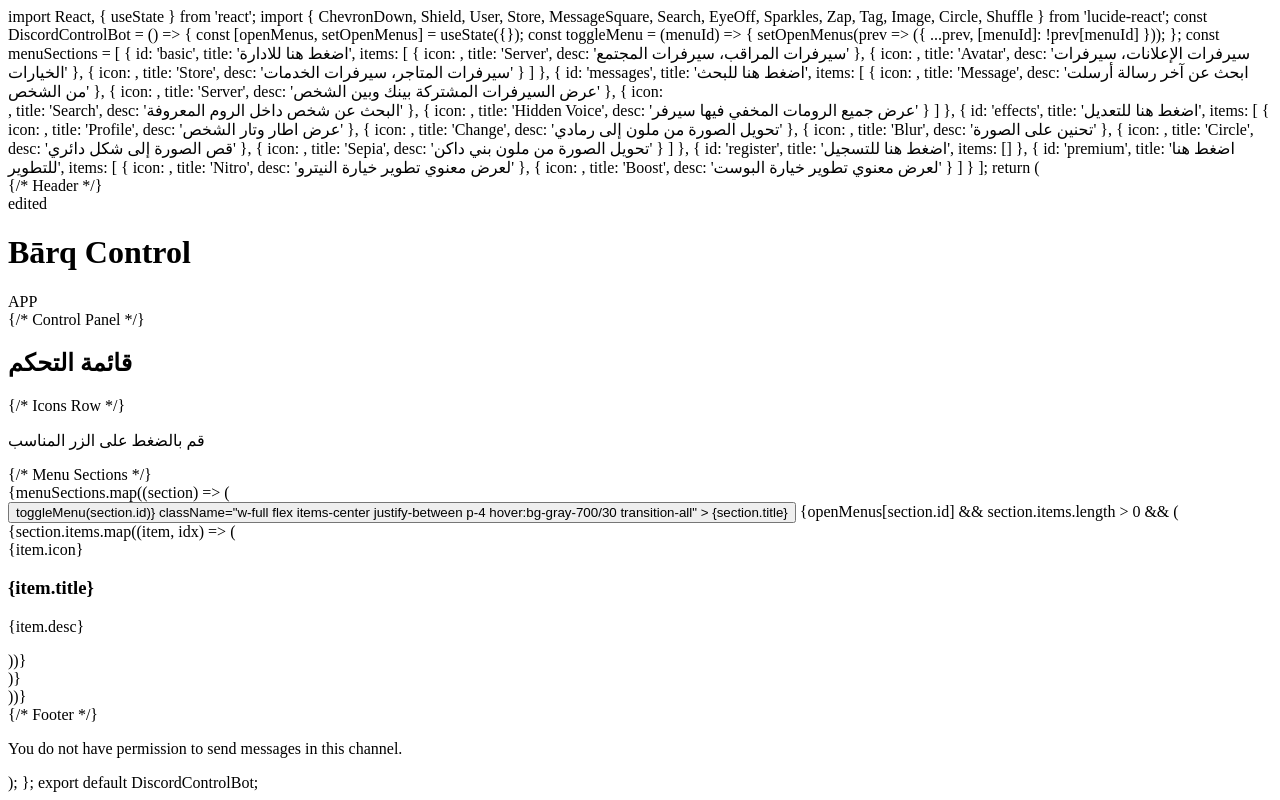
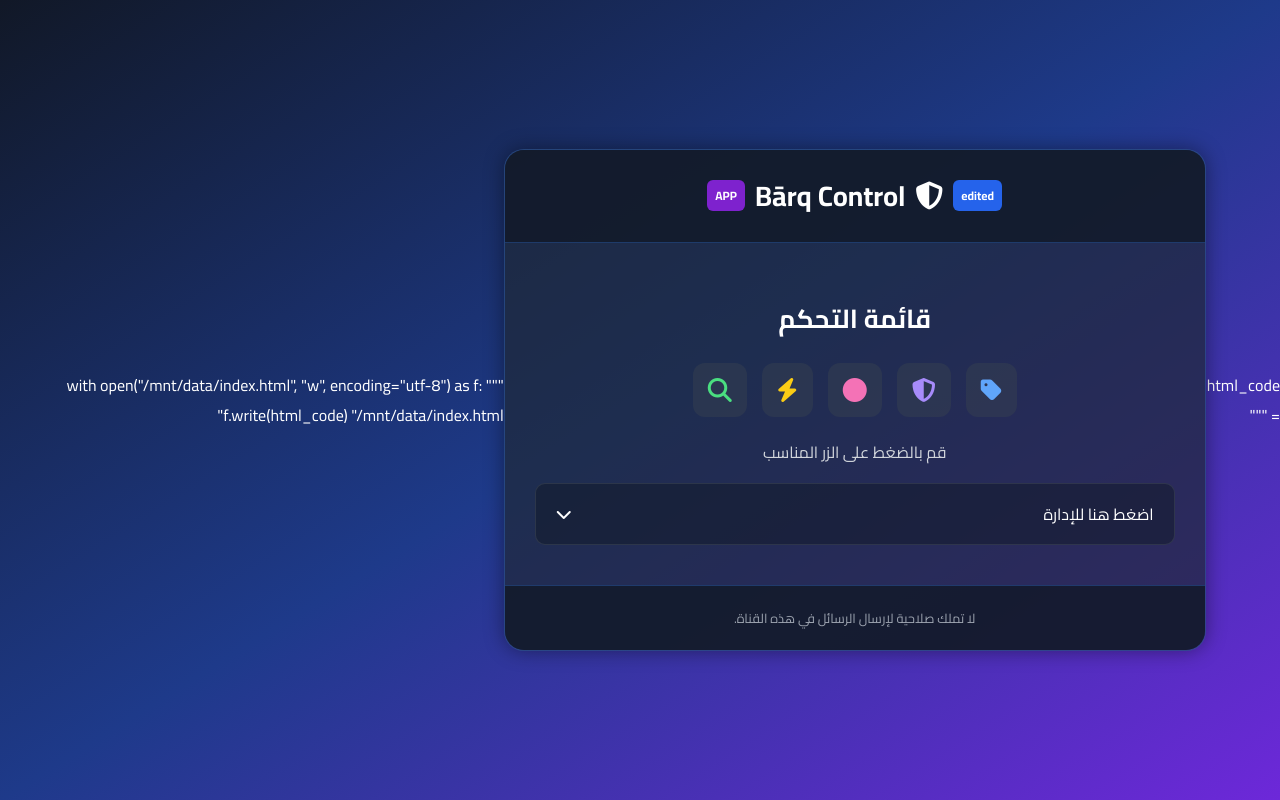
Before and after one commit to TmrdKsa/index, a plain HTML site: page index.html in a window 1280 px wide. Drawn offline with Linux system fonts and the light colour scheme.

Commit message:
Convert DiscordControlBot to static HTML
Replaced React component with static HTML structure for Bārq Control interface.

```diff
--- a/index.html
+++ b/index.html
@@ -1,152 +1,187 @@
-import React, { useState } from 'react';
-import { ChevronDown, Shield, User, Store, MessageSquare, Search, EyeOff, Sparkles, Zap, Tag, Image, Circle, Shuffle } from 'lucide-react';
+html_code = """<!DOCTYPE html>
+<html lang="ar" dir="rtl">
+<head>
+  <meta charset="UTF-8" />
+  <meta name="viewport" content="width=device-width, initial-scale=1.0" />
+  <title>Bārq Control</title>
+  <link href="https://fonts.googleapis.com/css2?family=Cairo:wght@400;600;700&display=swap" rel="stylesheet">
+  <script src="https://kit.fontawesome.com/a076d05399.js" crossorigin="anonymous"></script>
+  <style>
+    body {
+      margin: 0;
+      font-family: 'Cairo', sans-serif;
+      background: linear-gradient(to bottom right, #111827, #1e3a8a, #6d28d9);
+      color: white;
+      min-height: 100vh;
+      display: flex;
+      justify-content: center;
+      align-items: center;
+    }
+    .container {
+      width: 100%;
+      max-width: 700px;
+      background-color: rgba(31, 41, 55, 0.7);
+      border: 1px solid rgba(59, 130, 246, 0.3);
+      border-radius: 20px;
+      overflow: hidden;
+      box-shadow: 0 0 20px rgba(0, 0, 0, 0.4);
+    }
+    .header, .footer {
+      background-color: rgba(17, 24, 39, 0.8);
+      padding: 20px;
+      text-align: center;
+      border-bottom: 1px solid rgba(59, 130, 246, 0.3);
+    }
+    .footer {
+      border-top: 1px solid rgba(59, 130, 246, 0.3);
+      border-bottom: none;
+      font-size: 13px;
+      color: #9ca3af;
+    }
+    .title {
+      font-size: 28px;
+      font-weight: 700;
+      display: flex;
+      justify-content: center;
+      align-items: center;
+      gap: 10px;
+    }
+    .panel {
+      padding: 30px;
+    }
+    .panel h2 {
+      text-align: center;
+      margin-bottom: 20px;
+      font-size: 26px;
+    }
+    .icons {
+      display: flex;
+      justify-content: center;
+      gap: 15px;
+      margin-bottom: 20px;
+    }
+    .icon-box {
+      background-color: rgba(55, 65, 81, 0.5);
+      padding: 15px;
+      border-radius: 12px;
+      transition: background 0.3s;
+      cursor: pointer;
+    }
+    .icon-box:hover {
+      background-color: rgba(75, 85, 99, 0.5);
+    }
+    .menu-section {
+      background-color: rgba(17, 24, 39, 0.5);
+      border: 1px solid rgba(75, 85, 99, 0.4);
+      border-radius: 10px;
+      margin-bottom: 10px;
+      overflow: hidden;
+    }
+    .menu-header {
+      padding: 15px 20px;
+      cursor: pointer;
+      display: flex;
+      justify-content: space-between;
+      align-items: center;
+      transition: background 0.3s;
+    }
+    .menu-header:hover {
+      background-color: rgba(55, 65, 81, 0.5);
+    }
+    .menu-items {
+      display: none;
+      border-top: 1px solid rgba(75, 85, 99, 0.4);
+    }
+    .menu-item {
+      padding: 15px 20px;
+      display: flex;
+      align-items: center;
+      gap: 15px;
+      border-bottom: 1px solid rgba(75, 85, 99, 0.3);
+    }
+    .menu-item:last-child {
+      border-bottom: none;
+    }
+    .menu-item-icon {
+      background: linear-gradient(to bottom right, rgba(59,130,246,0.2), rgba(147,51,234,0.2));
+      padding: 10px;
+      border-radius: 8px;
+    }
+    .menu-item-text h3 {
+      margin: 0;
+      font-size: 16px;
+      font-weight: 600;
+    }
+    .menu-item-text p {
+      margin: 0;
+      font-size: 13px;
+      color: #9ca3af;
+    }
+    .rotate {
+      transform: rotate(180deg);
+    }
+  </style>
+</head>
+<body>
+  <div class="container">
+    <div class="header">
+      <div class="title">
+        <span style="background:#2563eb;color:white;padding:4px 8px;border-radius:6px;font-size:12px;">edited</span>
+        <i class="fas fa-shield-alt"></i>
+        <span>Bārq Control</span>
+        <span style="background:#7e22ce;color:white;padding:4px 8px;border-radius:6px;font-size:12px;">APP</span>
+      </div>
+    </div>
+    <div class="panel">
+      <h2>قائمة التحكم</h2>
+      <div class="icons">
+        <div class="icon-box"><i class="fas fa-tag" style="color:#60a5fa;font-size:24px;"></i></div>
+        <div class="icon-box"><i class="fas fa-shield-alt" style="color:#a78bfa;font-size:24px;"></i></div>
+        <div class="icon-box"><i class="fas fa-circle" style="color:#f472b6;font-size:24px;"></i></div>
+        <div class="icon-box"><i class="fas fa-bolt" style="color:#facc15;font-size:24px;"></i></div>
+        <div class="icon-box"><i class="fas fa-search" style="color:#4ade80;font-size:24px;"></i></div>
+      </div>
+      <p style="text-align:center;color:#d1d5db;">قم بالضغط على الزر المناسب</p>
 
-const DiscordControlBot = () => {
-  const [openMenus, setOpenMenus] = useState({});
-
-  const toggleMenu = (menuId) => {
-    setOpenMenus(prev => ({
-      ...prev,
-      [menuId]: !prev[menuId]
-    }));
-  };
-
-  const menuSections = [
-    {
-      id: 'basic',
-      title: 'اضغط هنا للادارة',
-      items: [
-        { icon: <Shield className="w-5 h-5" />, title: 'Server', desc: 'سيرفرات المراقب، سيرفرات المجتمع' },
-        { icon: <User className="w-5 h-5" />, title: 'Avatar', desc: 'سيرفرات الإعلانات، سيرفرات الخيارات' },
-        { icon: <Store className="w-5 h-5" />, title: 'Store', desc: 'سيرفرات المتاجر، سيرفرات الخدمات' }
-      ]
-    },
-    {
-      id: 'messages',
-      title: 'اضغط هنا للبحث',
-      items: [
-        { icon: <MessageSquare className="w-5 h-5" />, title: 'Message', desc: 'ابحث عن آخر رسالة أرسلت من الشخص' },
-        { icon: <Shield className="w-5 h-5" />, title: 'Server', desc: 'عرض السيرفرات المشتركة بينك وبين الشخص' },
-        { icon: <Search className="w-5 h-5" />, title: 'Search', desc: 'البحث عن شخص داخل الروم المعروفة' },
-        { icon: <EyeOff className="w-5 h-5" />, title: 'Hidden Voice', desc: 'عرض جميع الرومات المخفي فيها سيرفر' }
-      ]
-    },
-    {
-      id: 'effects',
-      title: 'اضغط هنا للتعديل',
-      items: [
-        { icon: <User className="w-5 h-5" />, title: 'Profile', desc: 'عرض اطار وتار الشخص' },
-        { icon: <Shuffle className="w-5 h-5" />, title: 'Change', desc: 'تحويل الصورة من ملون إلى رمادي' },
-        { icon: <Image className="w-5 h-5" />, title: 'Blur', desc: 'تحنين على الصورة' },
-        { icon: <Circle className="w-5 h-5" />, title: 'Circle', desc: 'قص الصورة إلى شكل دائري' },
-        { icon: <Tag className="w-5 h-5" />, title: 'Sepia', desc: 'تحويل الصورة من ملون بني داكن' }
-      ]
-    },
-    {
-      id: 'register',
-      title: 'اضغط هنا للتسجيل',
-      items: []
-    },
-    {
-      id: 'premium',
-      title: 'اضغط هنا للتطوير',
-      items: [
-        { icon: <Sparkles className="w-5 h-5" />, title: 'Nitro', desc: 'لعرض معنوي تطوير خيارة النيترو' },
-        { icon: <Zap className="w-5 h-5" />, title: 'Boost', desc: 'لعرض معنوي تطوير خيارة البوست' }
-      ]
-    }
-  ];
-
-  return (
-    <div className="min-h-screen bg-gradient-to-br from-gray-900 via-blue-900 to-purple-900 p-4 flex items-center justify-center font-['Cairo',sans-serif]">
-      <div className="w-full max-w-2xl">
-        {/* Header */}
-        <div className="bg-gray-900/80 backdrop-blur-sm rounded-t-2xl p-6 border border-blue-500/30">
-          <div className="flex items-center gap-4">
-            <div className="bg-gradient-to-br from-blue-500 to-purple-600 p-4 rounded-xl">
-              <Shield className="w-10 h-10 text-white" />
-            </div>
-            <div className="flex-1 text-right">
-              <div className="flex items-center gap-2 justify-end mb-1">
-                <span className="text-xs bg-blue-600 text-white px-2 py-1 rounded">edited</span>
-                <h1 className="text-2xl font-bold text-white">Bārq Control</h1>
-                <span className="text-xs bg-purple-600 text-white px-2 py-1 rounded">APP</span>
-              </div>
-            </div>
+      <div class="menu-section">
+        <div class="menu-header" onclick="toggleMenu('basic')">
+          <span>اضغط هنا للإدارة</span>
+          <i id="arrow-basic" class="fas fa-chevron-down"></i>
+        </div>
+        <div id="menu-basic" class="menu-items">
+          <div class="menu-item">
+            <div class="menu-item-icon"><i class="fas fa-shield-alt"></i></div>
+            <div class="menu-item-text"><h3>Server</h3><p>سيرفرات المراقب، سيرفرات المجتمع</p></div>
           </div>
-        </div>
-
-        {/* Control Panel */}
-        <div className="bg-gray-800/60 backdrop-blur-sm p-8 border-x border-blue-500/30">
-          <h2 className="text-4xl font-bold text-white text-center mb-8">قائمة التحكم</h2>
-
-          {/* Icons Row */}
-          <div className="flex justify-center gap-6 mb-8">
-            <div className="bg-gray-700/50 p-4 rounded-xl hover:bg-gray-600/50 transition-all cursor-pointer">
-              <Tag className="w-10 h-10 text-blue-400" />
-            </div>
-            <div className="bg-gray-700/50 p-4 rounded-xl hover:bg-gray-600/50 transition-all cursor-pointer">
-              <Shield className="w-10 h-10 text-purple-400" />
-            </div>
-            <div className="bg-gray-700/50 p-4 rounded-xl hover:bg-gray-600/50 transition-all cursor-pointer">
-              <Circle className="w-10 h-10 text-pink-400" />
-            </div>
-            <div className="bg-gray-700/50 p-4 rounded-xl hover:bg-gray-600/50 transition-all cursor-pointer">
-              <Zap className="w-10 h-10 text-yellow-400" />
-            </div>
-            <div className="bg-gray-700/50 p-4 rounded-xl hover:bg-gray-600/50 transition-all cursor-pointer">
-              <Search className="w-10 h-10 text-green-400" />
-            </div>
+          <div class="menu-item">
+            <div class="menu-item-icon"><i class="fas fa-user"></i></div>
+            <div class="menu-item-text"><h3>Avatar</h3><p>سيرفرات الإعلانات، سيرفرات الخيارات</p></div>
           </div>
-
-          <p className="text-gray-300 text-center text-lg mb-6">قم بالضغط على الزر المناسب</p>
-
-          {/* Menu Sections */}
-          <div className="space-y-3">
-            {menuSections.map((section) => (
-              <div key={section.id} className="bg-gray-900/50 rounded-xl overflow-hidden border border-gray-700/50">
-                <button
-                  onClick={() => toggleMenu(section.id)}
-                  className="w-full flex items-center justify-between p-4 hover:bg-gray-700/30 transition-all"
-                >
-                  <ChevronDown
-                    className={`w-5 h-5 text-gray-400 transition-transform ${openMenus[section.id] ? 'rotate-180' : ''}`}
-                  />
-                  <span className="text-gray-200 font-medium">{section.title}</span>
-                </button>
-
-                {openMenus[section.id] && section.items.length > 0 && (
-                  <div className="border-t border-gray-700/50">
-                    {section.items.map((item, idx) => (
-                      <div
-                        key={idx}
-                        className="flex items-center gap-4 p-4 hover:bg-gray-700/20 transition-all cursor-pointer border-b border-gray-700/30 last:border-b-0"
-                      >
-                        <div className="bg-gradient-to-br from-blue-500/20 to-purple-500/20 p-3 rounded-lg">
-                          {item.icon}
-                        </div>
-                        <div className="flex-1 text-right">
-                          <h3 className="text-white font-semibold mb-1">{item.title}</h3>
-                          <p className="text-gray-400 text-sm">{item.desc}</p>
-                        </div>
-                      </div>
-                    ))}
-                  </div>
-                )}
-              </div>
-            ))}
+          <div class="menu-item">
+            <div class="menu-item-icon"><i class="fas fa-store"></i></div>
+            <div class="menu-item-text"><h3>Store</h3><p>سيرفرات المتاجر، سيرفرات الخدمات</p></div>
           </div>
-        </div>
-
-        {/* Footer */}
-        <div className="bg-gray-900/80 backdrop-blur-sm rounded-b-2xl p-4 border border-blue-500/30 border-t-0">
-          <p className="text-gray-500 text-center text-sm">
-            You do not have permission to send messages in this channel.
-          </p>
         </div>
       </div>
     </div>
-  );
-};
+    <div class="footer">
+      لا تملك صلاحية لإرسال الرسائل في هذه القناة.
+    </div>
+  </div>
 
-export default DiscordControlBot;
+  <script>
+    function toggleMenu(id) {
+      const menu = document.getElementById('menu-' + id);
+      const arrow = document.getElementById('arrow-' + id);
+      const isOpen = menu.style.display === 'block';
+      menu.style.display = isOpen ? 'none' : 'block';
+      arrow.classList.toggle('rotate', !isOpen);
+    }
+  </script>
+</body>
+</html>"""
+
+with open("/mnt/data/index.html", "w", encoding="utf-8") as f:
+    f.write(html_code)
+
+"/mnt/data/index.html"
```
